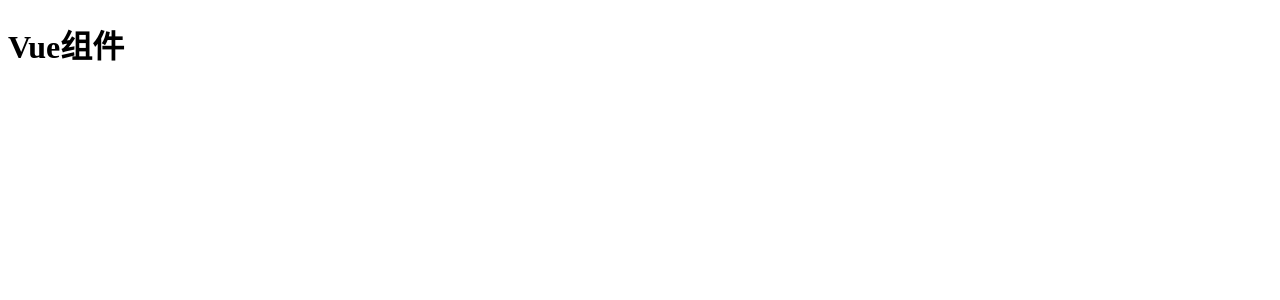
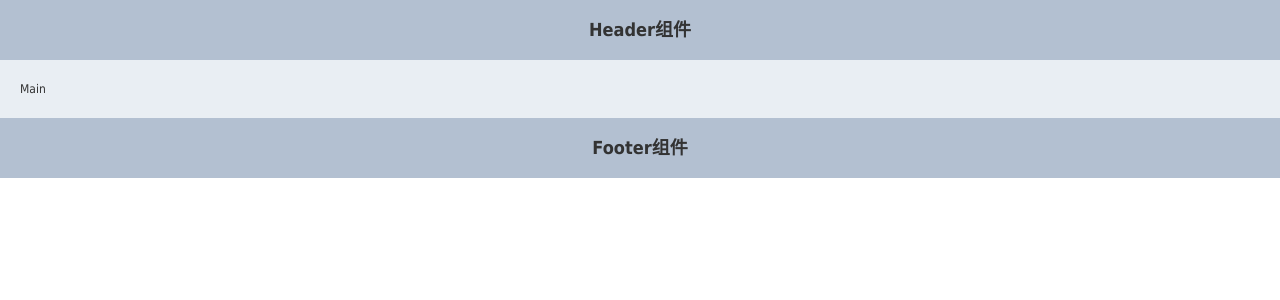
Before and after one commit to XIEWENLI/vue2-shop, a Vue app: page / in a window 1280 px wide. Shown: the top 300 px of the page. Built offline with nearby package versions, Linux system fonts and the light colour scheme.

Commit message:
初始化布局

```diff
--- a/package.json
+++ b/package.json
@@ -9,6 +9,7 @@
   },
   "dependencies": {
     "core-js": "^3.6.5",
+    "element-ui": "^2.15.6",
     "vue": "^2.6.11",
     "vue-router": "^3.2.0"
   },
--- a/src/App.vue
+++ b/src/App.vue
@@ -1,9 +1,31 @@
 <template>
-  <div>
-    <h1>Vue组件</h1>
-  </div>
+  <el-container>
+    <el-header>
+      <Header></Header>
+    </el-header>
+    <el-main>
+      <div>Main</div>
+    </el-main>
+    <el-footer>
+      <Footer></Footer>
+    </el-footer>
+  </el-container>
 </template>
 <script>
 export default {}
 </script>
-<style lang="less" scoped></style>
+
+<style lang="less" scoped>
+.el-header,
+.el-footer {
+  background-color: #b3c0d1;
+  color: #333;
+  text-align: center;
+  line-height: 60px;
+}
+
+.el-main {
+  background-color: #e9eef3;
+  color: #333;
+}
+</style>
--- /dev/null
+++ b/src/assets/css/base.css
@@ -0,0 +1,51 @@
+* {
+  margin: 0;
+  padding: 0;
+}
+em,
+i {
+  font-style: normal;
+}
+li {
+  list-style: none;
+}
+img {
+  border: 0;
+  vertical-align: middle;
+}
+button {
+  cursor: pointer;
+}
+a {
+  color: #666;
+  text-decoration: none;
+}
+a:hover {
+  color: #c81623;
+}
+button,
+input {
+  font-family: Microsoft YaHei, Heiti SC, tahoma, arial, Hiragino Sans GB,
+    '\5B8B\4F53', sans-serif;
+}
+body {
+  -webkit-font-smoothing: antialiased;
+  background-color: #fff;
+  font: 12px/1.5 Microsoft YaHei, Heiti SC, tahoma, arial, Hiragino Sans GB,
+    '\5B8B\4F53', sans-serif;
+  color: #666;
+}
+.hide,
+.none {
+  display: none;
+}
+.clearfix:after {
+  visibility: hidden;
+  clear: both;
+  display: block;
+  content: '.';
+  height: 0;
+}
+.clearfix {
+  *zoom: 1;
+}
--- /dev/null
+++ b/src/components/Footer/Footer.vue
@@ -0,0 +1,9 @@
+<template>
+  <div>
+    <h1>Footer组件</h1>
+  </div>
+</template>
+<script>
+export default {}
+</script>
+<style lang="less" scoped></style>
--- /dev/null
+++ b/src/components/Header/Header.vue
@@ -0,0 +1,9 @@
+<template>
+  <div>
+    <h1>Header组件</h1>
+  </div>
+</template>
+<script>
+export default {}
+</script>
+<style lang="less" scoped></style>
```
Also changed, not shown: src/components/Goods/Goods.vue (added, +9 -0 lines), src/main.js (+17 -0 lines), src/assets/logo.png (deleted), src/components/Login/Login.vue (added), src/components/Register/Register.vue (added), src/components/Users/Users.vue (added), 1 other file (tests, documents, lock files or other folders).
